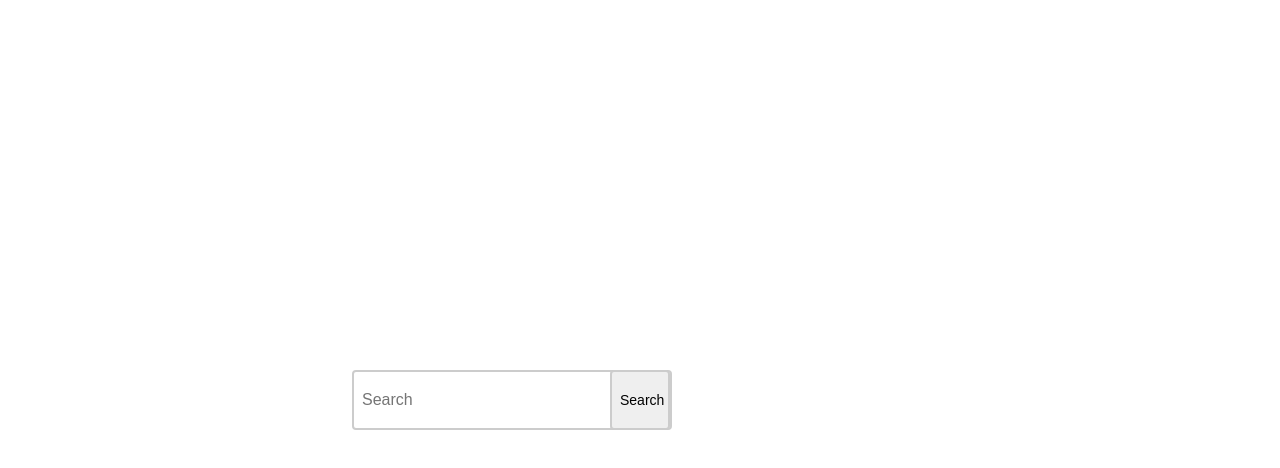
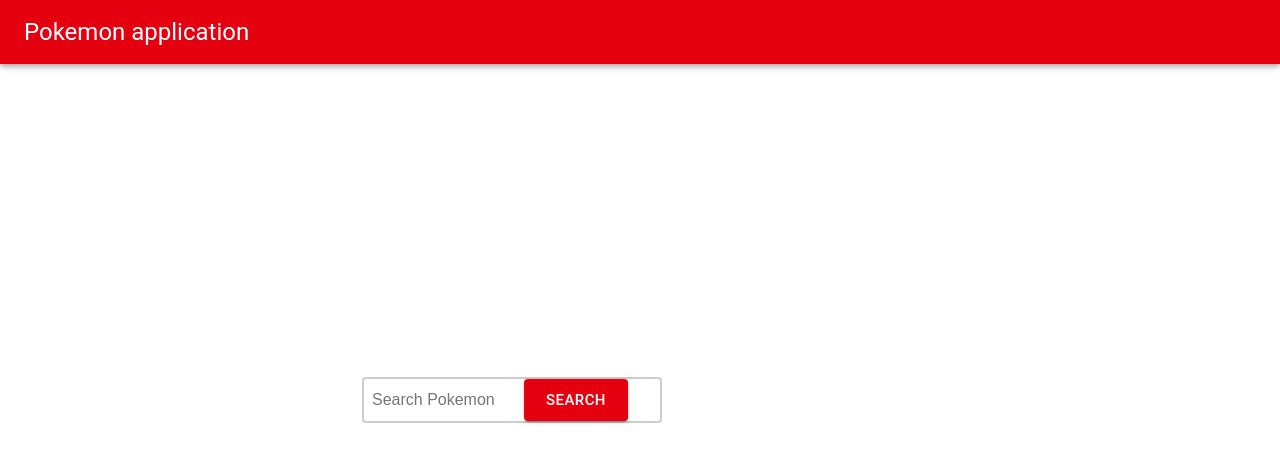
Before and after one commit to Santeri94/pokemonsite, a React (Create React App) app: page / in a window 1280 px wide. Shown: the top 468 px of the page. Built offline with nearby package versions, Linux system fonts and the light colour scheme.

Commit message:
added next and previous buttons

```diff
--- a/src/App.css
+++ b/src/App.css
@@ -42,8 +42,8 @@
   top: 50%;
   left: 40%;
   transform: translate(-50%, -50%);
-  width: 300px;
-  height: 40px;
+  width: 280px;
+  height: 26px;
   font-size: 16px;
   border: 2px solid #ccc;
   border-radius: 4px;
@@ -71,11 +71,3 @@
   width: 300px;
   height: 300px;
 }
-
-.search-message {
-  position: absolute;
-  top: 10%;
-  left: 40%;
-  width: 300px;
-  height: 300px;
-}
--- a/src/App.js
+++ b/src/App.js
@@ -5,6 +5,10 @@
 import Modal from '@mui/material/Modal'
 import Box from '@mui/material/Box'
 import Typography from '@mui/material/Typography'
+import Button from '@mui/material/Button'
+import AppBar from '@mui/material/AppBar'
+import Toolbar from '@mui/material/Toolbar'
+
 
 // Modal style
 const style = {
@@ -40,9 +44,45 @@
       });
   };
 
+  const nextPokemon = () => {
+    const newId = pokemon.id + 1
+    setUserInput(newId);
+    axios.get(`https://pokeapi.co/api/v2/pokemon/${newId}`)
+      .then(response => {
+        if (response.data) {
+          console.log(response.data)
+          setPokemon(response.data)
+        } else {
+          setPokemon({})
+        }
+      })
+      .catch(() => {
+        setPokemon({})
+      })
+  }
+
+  const previousPokemon = () => {
+    const newId = pokemon.id + -1
+    setUserInput(newId);
+    axios.get(`https://pokeapi.co/api/v2/pokemon/${newId}`)
+      .then(response => {
+        if (response.data) {
+          console.log(response.data)
+          setPokemon(response.data)
+        } else {
+          setPokemon({})
+        }
+      })
+      .catch(() => {
+        setPokemon({})
+      })
+  }
+
+
+
 
   const inputChanged = (event) => {
-    setUserInput(event.target.value);
+    setUserInput(event.target.value)
   }
 
 
@@ -50,19 +90,34 @@
   return (
     <div>
       <div>
+      <AppBar style={{ background:'#e4000f' }}>
+        <Toolbar>
+          <Typography variant="h5">
+            Pokemon application
+          </Typography>
+        </Toolbar>
+      </AppBar>
         <input
           className="search-bar"
-          placeholder="Search"
+          placeholder="Search Pokemon"
           name="search"
           value={userInput}
           onChange={inputChanged}
         />
-        <button className="search-button" onClick={fetchData}>
+        <Button variant="contained" size="large" style={{position: 'absolute', top: '50%', left: '45%', transform: 'translate(-50%, -50%)', backgroundColor: '#e4000f'}} onClick={fetchData}>
           Search
-        </button>
+        </Button>
       </div>
       <div>
         <DisplayPokemon pokemon={pokemon} setStatus={setStatus} />
+        {pokemon && pokemon.sprites ? (
+        <Button variant="contained" size="large" style={{position: 'absolute', top: '25%', left: '60%', transform: 'translate(-50%, -50%)', backgroundColor: '#e4000f'}} onClick={nextPokemon}>
+          Next
+        </Button>) : null }
+        {pokemon && pokemon.sprites ? (
+        <Button variant="contained" size="large" style={{position: 'absolute', top: '25%', left: '35%', transform: 'translate(-50%, -50%)', backgroundColor: '#e4000f'}} onClick={previousPokemon}>
+          Previous
+        </Button>) : null }
         <Modal open={status} onClose={() => setStatus(false)}>
           <Box sx={style}>
             <Typography id="modal-modal-title" variant="h6" component="h2">
@@ -92,5 +147,4 @@
 
 }
 
-// {pokemon.abilities[0].ability.name} tää on se pathi yhelle abilitylle
 export default App;
```
